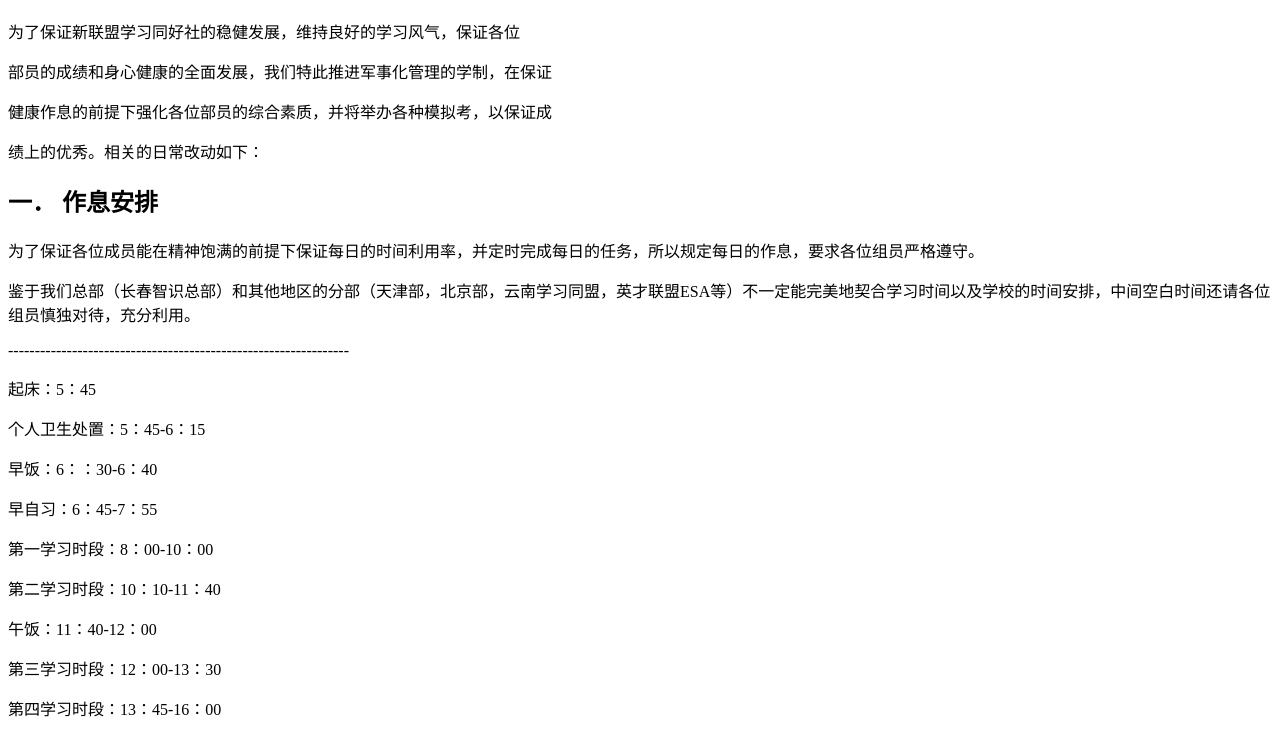
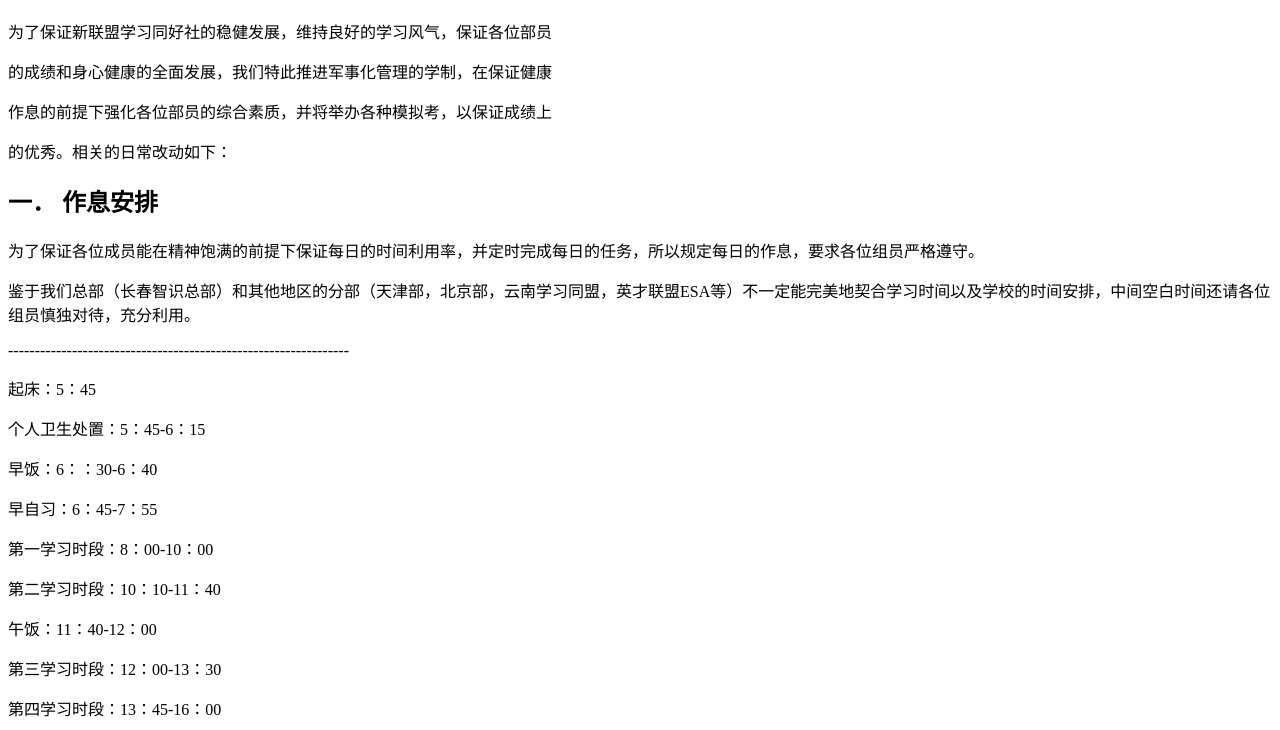
Before and after one commit to KayaSong/KayaSong-github.io, a plain HTML site: page activity.html in a window 1280 px wide. Shown: the part 70-800 px from the top of the page. Drawn offline with Linux system fonts and the light colour scheme.

Commit message:
Update activity.html

```diff
--- a/activity.html
+++ b/activity.html
@@ -7,12 +7,13 @@
   </head>
 
  <body>
-<h1>关于天津部完全军事化的公告（宋金新联盟（天津部）第【001号】文件）
-</h1>
-<p>     为了保证新联盟学习同好社的稳健发展，维持良好的学习风气，保证各位</p>
-<p>部员的成绩和身心健康的全面发展，我们特此推进军事化管理的学制，在保证</p>
-<p>健康作息的前提下强化各位部员的综合素质，并将举办各种模拟考，以保证成</p>
-<p>绩上的优秀。相关的日常改动如下：</p>
+<h1>关于天津部完全军事化的公告（宋金新联盟（天津部）第【001号】文件）</h1>
+<p>为了保证新联盟学习同好社的稳健发展，维持良好的学习风气，保证各位部员</p>
+<p>的成绩和身心健康的全面发展，我们特此推进军事化管理的学制，在保证健康</p>
+<p>作息的前提下强化各位部员的综合素质，并将举办各种模拟考，以保证成绩上</p>
+<p></p>的优秀。相关的日常改动如下：</p>
+
+
 <h2>一．	作息安排</h2>
 <p>为了保证各位成员能在精神饱满的前提下保证每日的时间利用率，并定时完成每日的任务，所以规定每日的作息，要求各位组员严格遵守。</p>
 <p>鉴于我们总部（长春智识总部）和其他地区的分部（天津部，北京部，云南学习同盟，英才联盟ESA等）不一定能完美地契合学习时间以及学校的时间安排，中间空白时间还请各位组员慎独对待，充分利用。</p>
```
Lines whose indentation alone changed are shown as unchanged.
